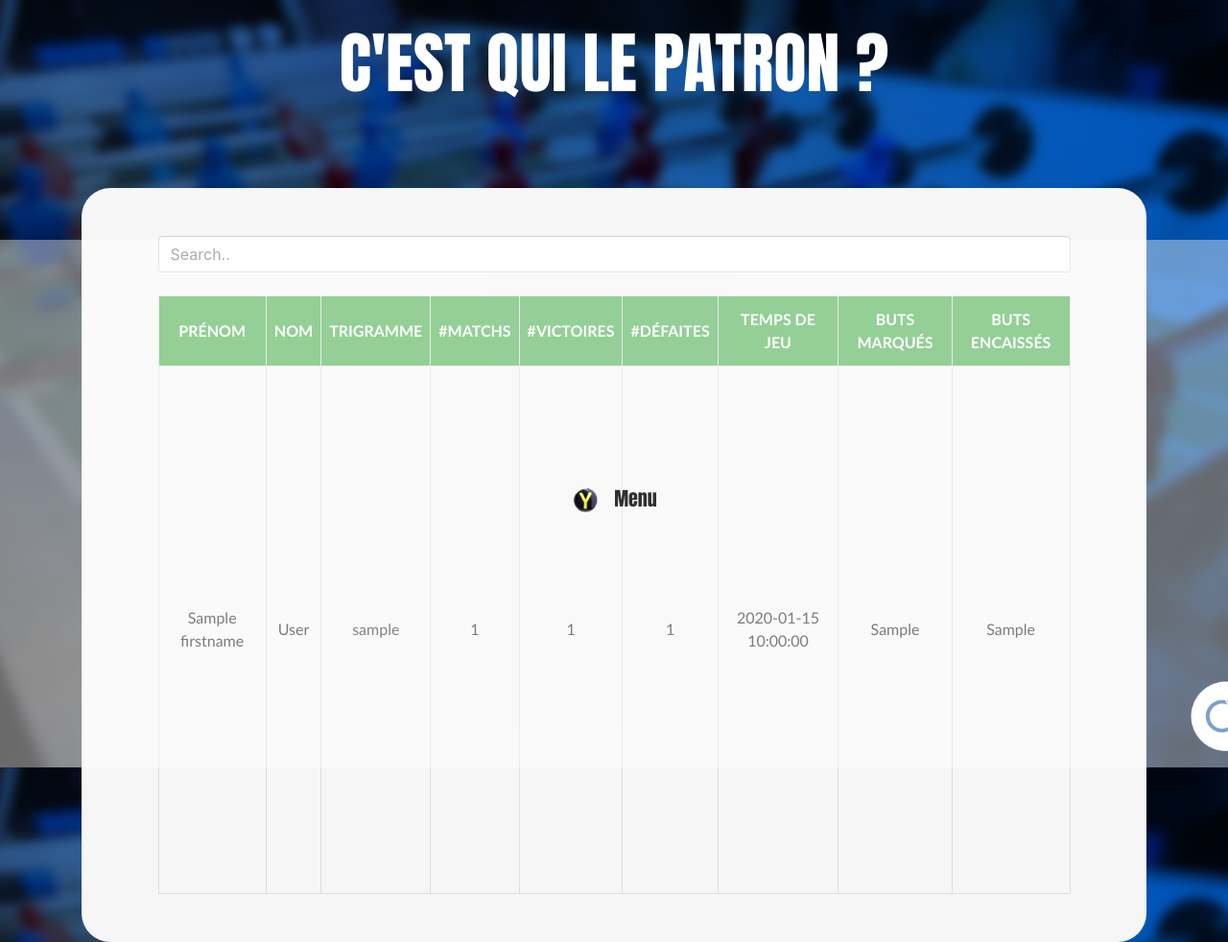
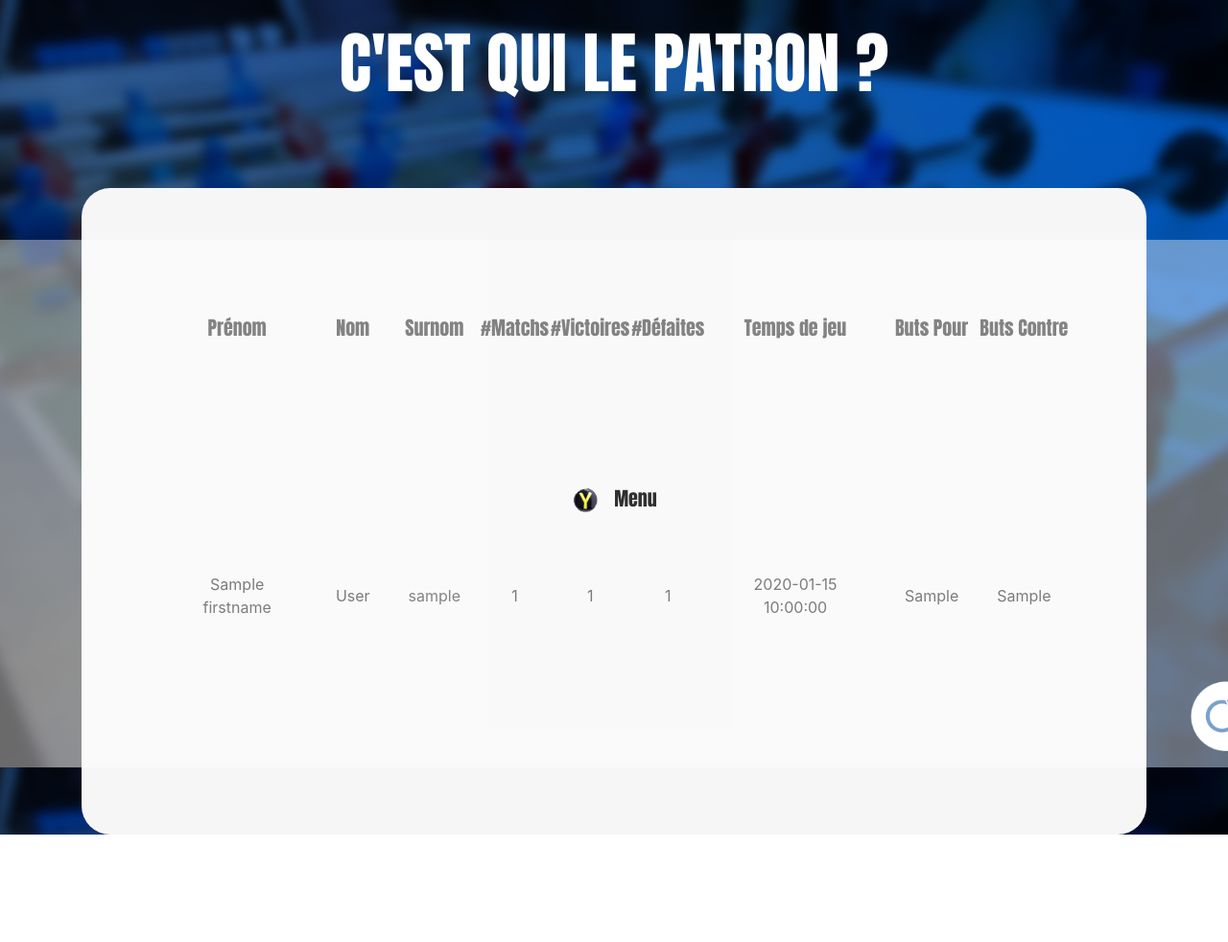
Before and after one commit to atournillon/BabyFootConnecte, a Flask app: template app/templates/players.html in a window 1280 px wide. Shown: the whole page at 96% size. After the commit the page ends 870 px from the top, so only its background shows below. Run offline with Flask 2, Linux system fonts and the light colour scheme; the template is opened without the code that fills it: most values are stand-ins (such as "Sample title", 1, 10 or a date in 2020); parts of the project's set-up code (start-up, migrations or seed data) failed here and were passed over; some libraries are stand-ins or nearby versions.

Commit message:
Tableau scroll

```diff
--- a/app/templates/players.html
+++ b/app/templates/players.html
@@ -6,24 +6,24 @@
 </br>
   <div id="table_container_player">
     <div class="container">
-      <input class="form-control" id="myInput" type="text" placeholder="Search..">
+
 
     <br>
-      <table id="customers">
-        <thead>
-          <tr>
-            <th>Prénom</th>
-            <th>Nom</th>
-            <th>Trigramme</th>
-            <th>#Matchs</th>
-            <th>#Victoires</th>
-            <th>#Défaites</th>
-            <th>Temps de jeu</th>
-            <th>Buts Marqués</th>
-            <th>Buts Encaissés</th>
+
+    <div id="scrolltable">
+    <table>
+        <tr id="thead">
+        	<th><div><h3>Prénom</h3></div></th>
+			<th><div><h3>Nom</h3></div></th>
+			<th><div><h3>Surnom</h3></div></th>
+			<th><div><h3>#Matchs</h3></div></th>
+			<th><div><h3>#Victoires</h3></div></th>
+			<th><div><h3>#Défaites</h3></div></th>
+			<th><div><h3>Temps de jeu</h3></div></th>
+			<th><div><h3>Buts Pour</h3></div></th>
+			<th><div><h3>Buts Contre</h3></div></th>
         </tr>
-        </thead>
-        <tbody id="myTable">
+
         {% for id_player in players_table.index %}
 				<tr>
 				  <td>{{ players_table.loc[id_player].firstname }}</td>
@@ -37,9 +37,16 @@
 				  <td>{{ players_table.loc[id_player].goals_conceced }}</td>
 				</tr>
 			  {% endfor %}
-        </tbody>
+
     </table>
 	</div>
+
+
+    </div>
+
+
+
+
 
     <script>
     $(document).ready(function(){
@@ -66,3 +73,5 @@
  	</table>
 </footer>
 {% endblock %}
+
+<input class="form-control" id="myInput" type="text" placeholder="Search..">
```
Lines whose indentation alone changed are shown as unchanged.
